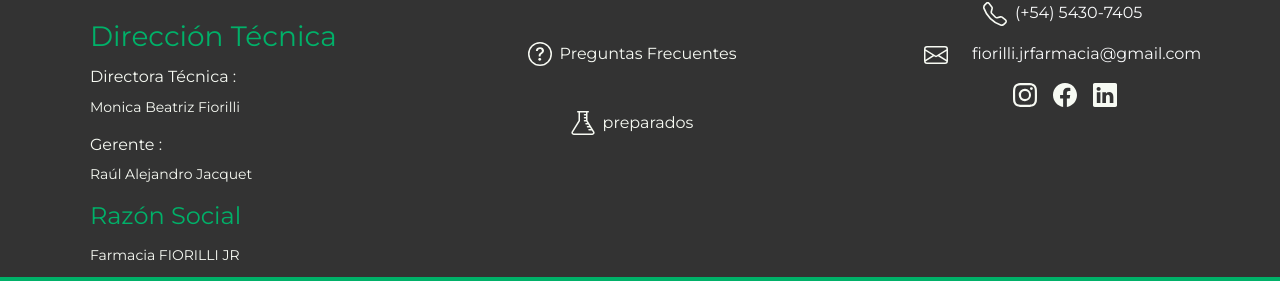
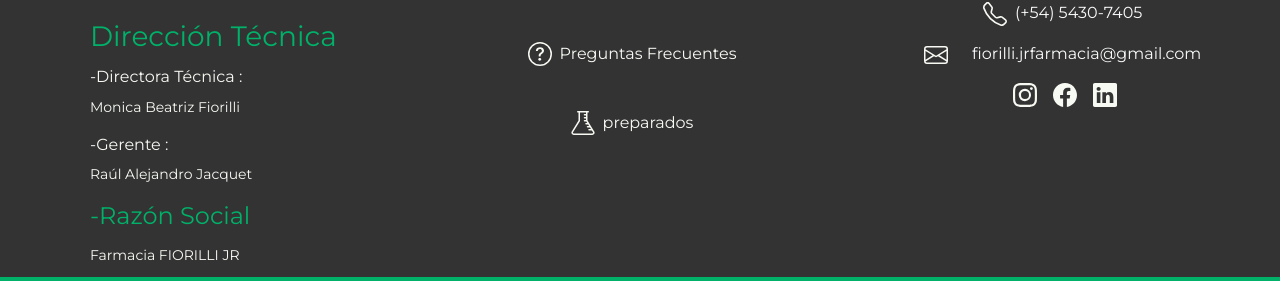
Before and after one commit to EzequielJacquet25/FarmaciaFiorilliJR, a React (Vite) app: page /preparados in a window 1280 px wide. Shown: the part 8567-8848 px from the top of the page. Built offline with nearby package versions, Linux system fonts and the light colour scheme.

Commit message:
Add middle line to footer

```diff
--- a/src/components/Footer.jsx
+++ b/src/components/Footer.jsx
@@ -58,14 +58,14 @@ const Footer = () => {
           <div>
             <h3>Dirección Técnica</h3>
             <div className="mb-3">
-              <p className="h6"> Directora Técnica :</p>
+              <p className="h6">-Directora Técnica :</p>
               <small>Monica Beatriz Fiorilli </small>
             </div>
             <div className="mb-3">
-              <p className="h6">Gerente :</p>
+              <p className="h6">-Gerente :</p>
               <small>Raúl Alejandro Jacquet</small>
             </div>
-            <h4>Razón Social </h4>
+            <h4>-Razón Social </h4>
             <small>Farmacia FIORILLI JR </small>
           </div>
         </div>
```
